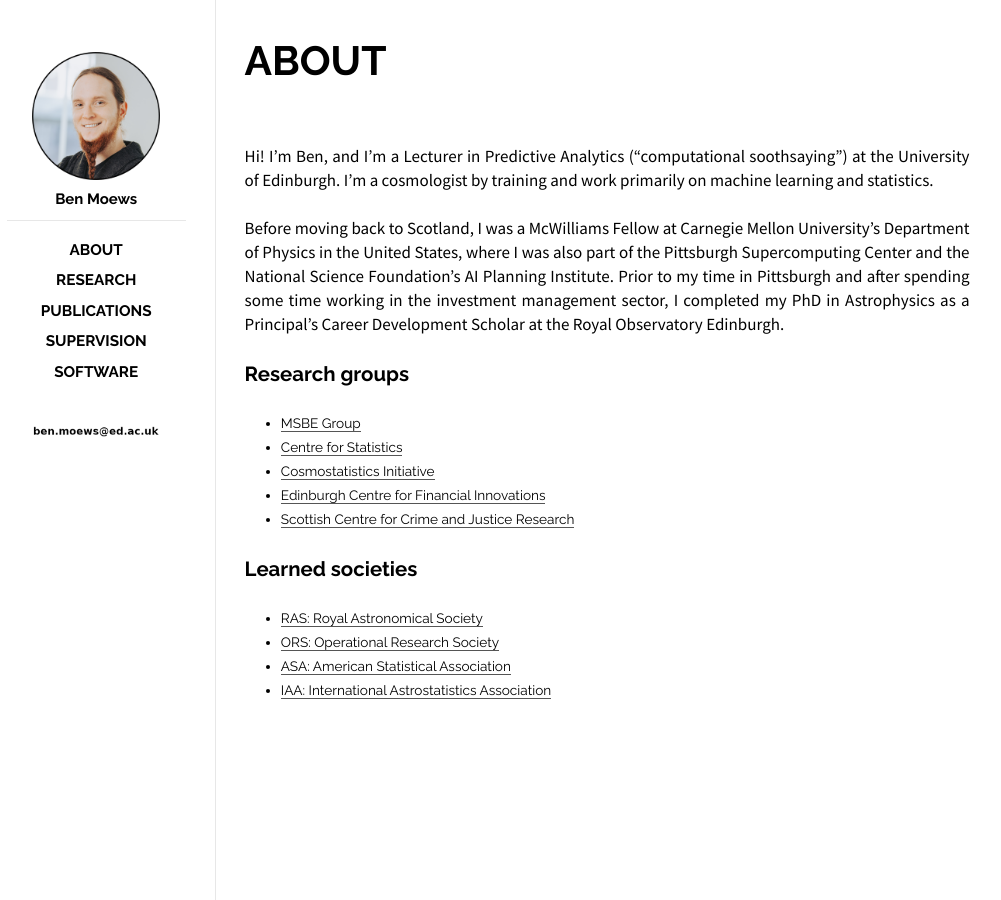
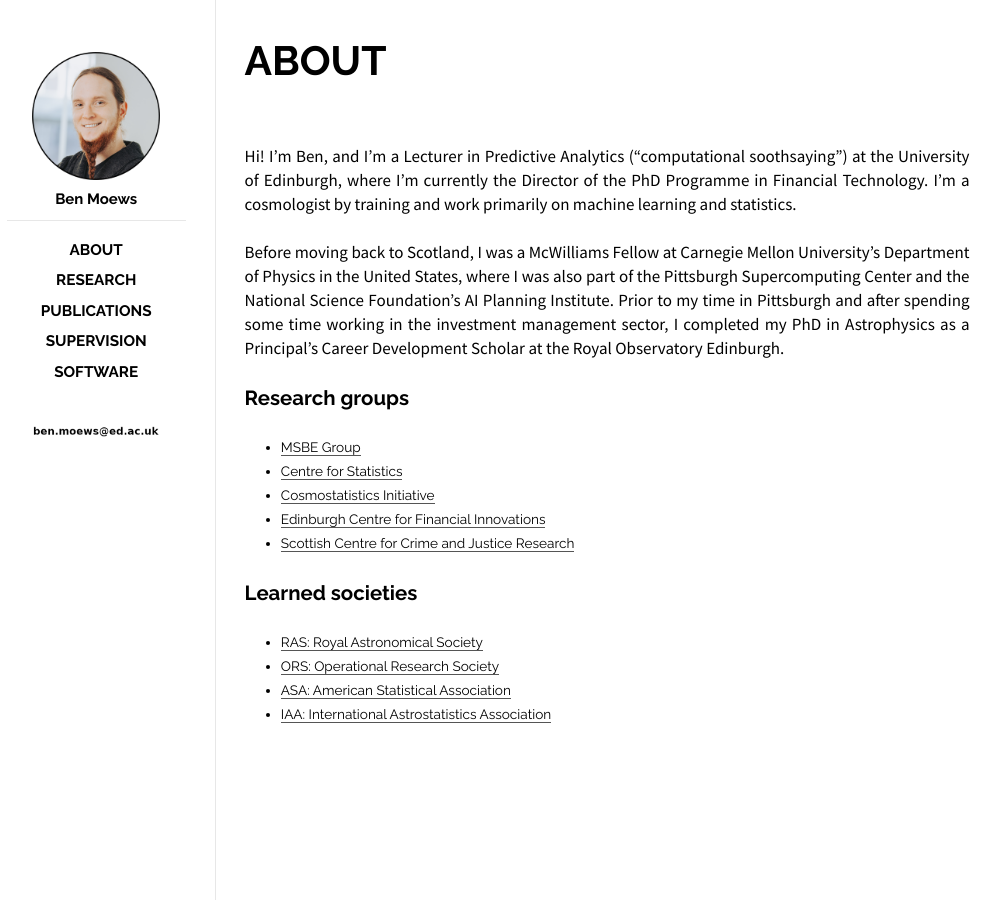
Before and after one commit to moews/moews.github.io, a Jekyll site: the page built from _posts/2017-03-27-about.md, in a window 1280 px wide. Shown: the whole page, without its empty margins (143-1144 px from the left). Built offline with Jekyll 4.4.1, drawn with Linux system fonts in a browser that asks for light colours.

Commit message:
Update 2017-03-27-about.md

```diff
--- a/_posts/2017-03-27-about.md
+++ b/_posts/2017-03-27-about.md
@@ -8,7 +8,7 @@ categories: posts
 
 <br>
 
-Hi! I’m Ben, and I’m a Lecturer in Predictive Analytics (“computational soothsaying”) at the University of Edinburgh. I’m a cosmologist by training and work primarily on machine learning and statistics.
+Hi! I’m Ben, and I’m a Lecturer in Predictive Analytics (“computational soothsaying”) at the University of Edinburgh, where I'm currently the Director of the PhD Programme in Financial Technology. I’m a cosmologist by training and work primarily on machine learning and statistics.
 
 Before moving back to Scotland, I was a McWilliams Fellow at Carnegie Mellon University's Department of Physics in the United States, where I was also part of the Pittsburgh Supercomputing Center and the National Science Foundation’s AI Planning Institute. Prior to my time in Pittsburgh and after spending some time working in the investment management sector, I completed my PhD in Astrophysics as a Principal’s Career Development Scholar at the Royal Observatory Edinburgh.
 
```
